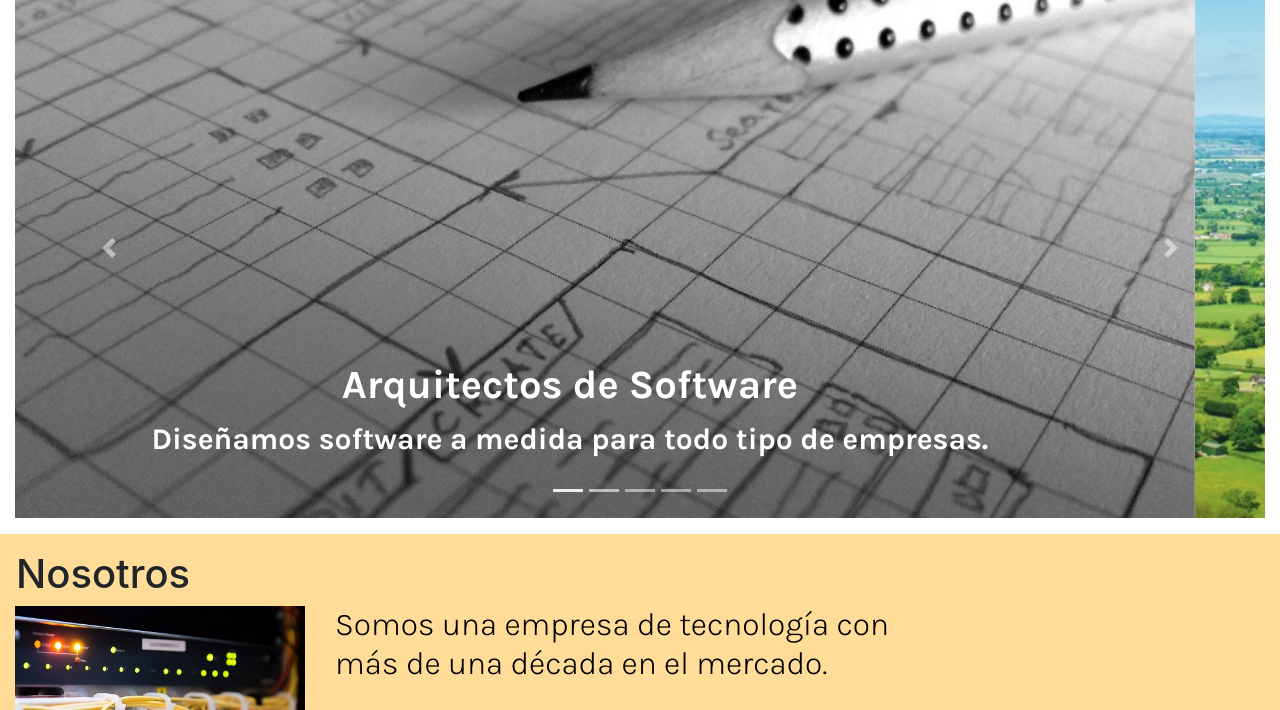
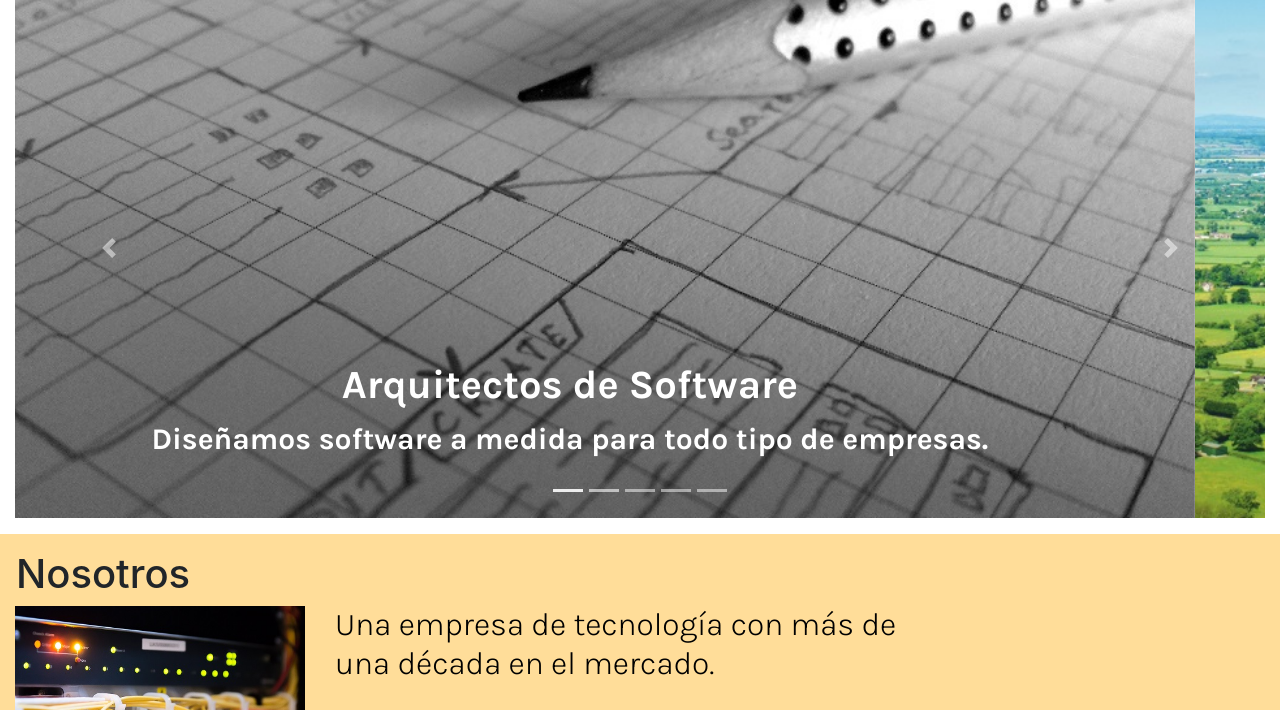
Before and after one commit to marian3010/mexane, a plain HTML site: page Index.html in a window 1280 px wide. Shown: the part 90-800 px from the top of the page. Drawn offline with nearby package versions, Linux system fonts and the light colour scheme.

Commit message:
cambios en index

```diff
--- a/Index.html
+++ b/Index.html
@@ -89,7 +89,7 @@
 				<section class="container-fluid">
 					<div class="row" class ="mb-3 pt-3" id="ZoomIn">
 						<img class="col-lg-3 col-md-4" src="Imagenes/Infraestructura.jpg" alt="infraestructura">
-						<div class="col-lg-6 col-md-8"><h2>Somos una empresa de tecnología con más de una década en el mercado.</h2></div>
+						<div class="col-lg-6 col-md-8"><h2>Una empresa de tecnología con más de una década en el mercado.</h2></div>
 					</div>
 				</section>
 				<div class="container-fluid pt-3 pb-3 mb-3 nosotros">Contamos con un <strong>equipo de profesionales</strong> conformados por ingenieros, consultores, desarrolladores y técnicos; todos ellos con <strong>amplia experiencia</strong> en el desarrollo y aplicación de <strong>soluciones informáticas</strong>.<br>Nuestro objetivo es el acompañamiento de cada cliente en la búsqueda e implementación de <strong>soluciones tecnológicas innovadoras</strong>.<br>Las soluciones propuestas estarán orientadas al <strong>funcionamiento contínuo de la infraestructura informática</strong> y a la búsqueda de las mejoras que faciliten la superación de las metas operativas.<br>
```
